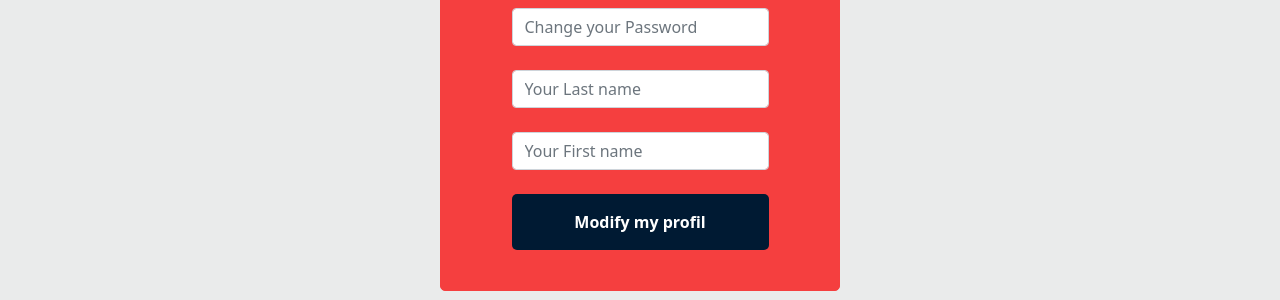
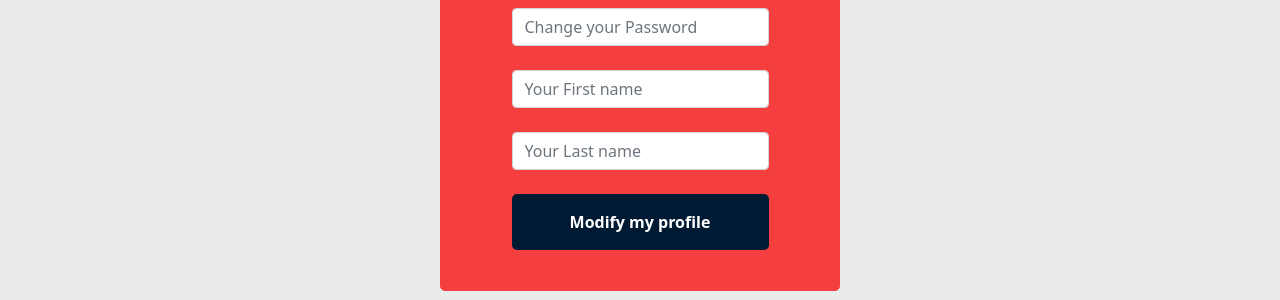
Before and after one commit to chendanet/frontend_trouvetatabe, a React (Create React App) app: page /profile in a window 1280 px wide. Shown: the part 360-660 px from the top of the page. Built offline with nearby package versions, Linux system fonts and the light colour scheme; no server answers.

Commit message:
change small details profile page

```diff
--- a/src/pages/Profile/index.jsx
+++ b/src/pages/Profile/index.jsx
@@ -146,22 +146,22 @@ const DisplayTimeOnly = (UTCDateTime) => {
                             <br />
                             <input
                                 type="text"
+                                name="first-name"
+                                value={firstName}
+                                onChange={(e) => setFirstName(e.target.value)}
+                                placeholder="Your First name"
+                                className="form-control" />
+                            <br />
+                             <input
+                                type="text"
                                 name="last-name"
                                 value={lastName}
                                 onChange={(e) => setLastName(e.target.value)}
                                 placeholder="Your Last name"
                                 className="form-control" />
                             <br />
-                            <input
-                                type="text"
-                                name="first-name"
-                                value={firstName}
-                                onChange={(e) => setFirstName(e.target.value)}
-                                placeholder="Your First name"
-                                className="form-control" />
-                            <br />
                             <button type="submit" onClick={updateCurrentUser} className="btn-signin">
-                                Modify my profil
+                                Modify my profile
                         </button>
                             <br />
                         </div>
```
